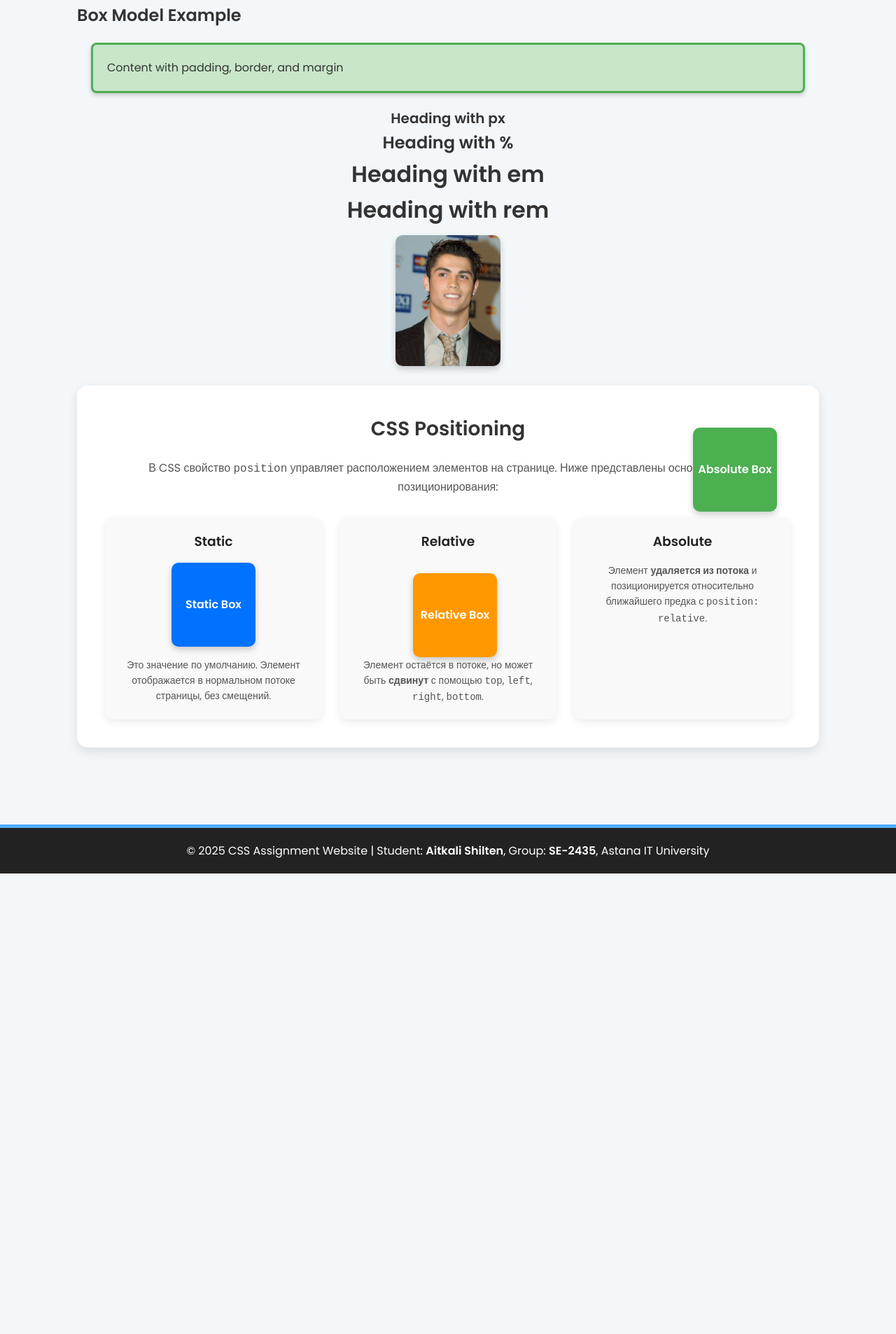
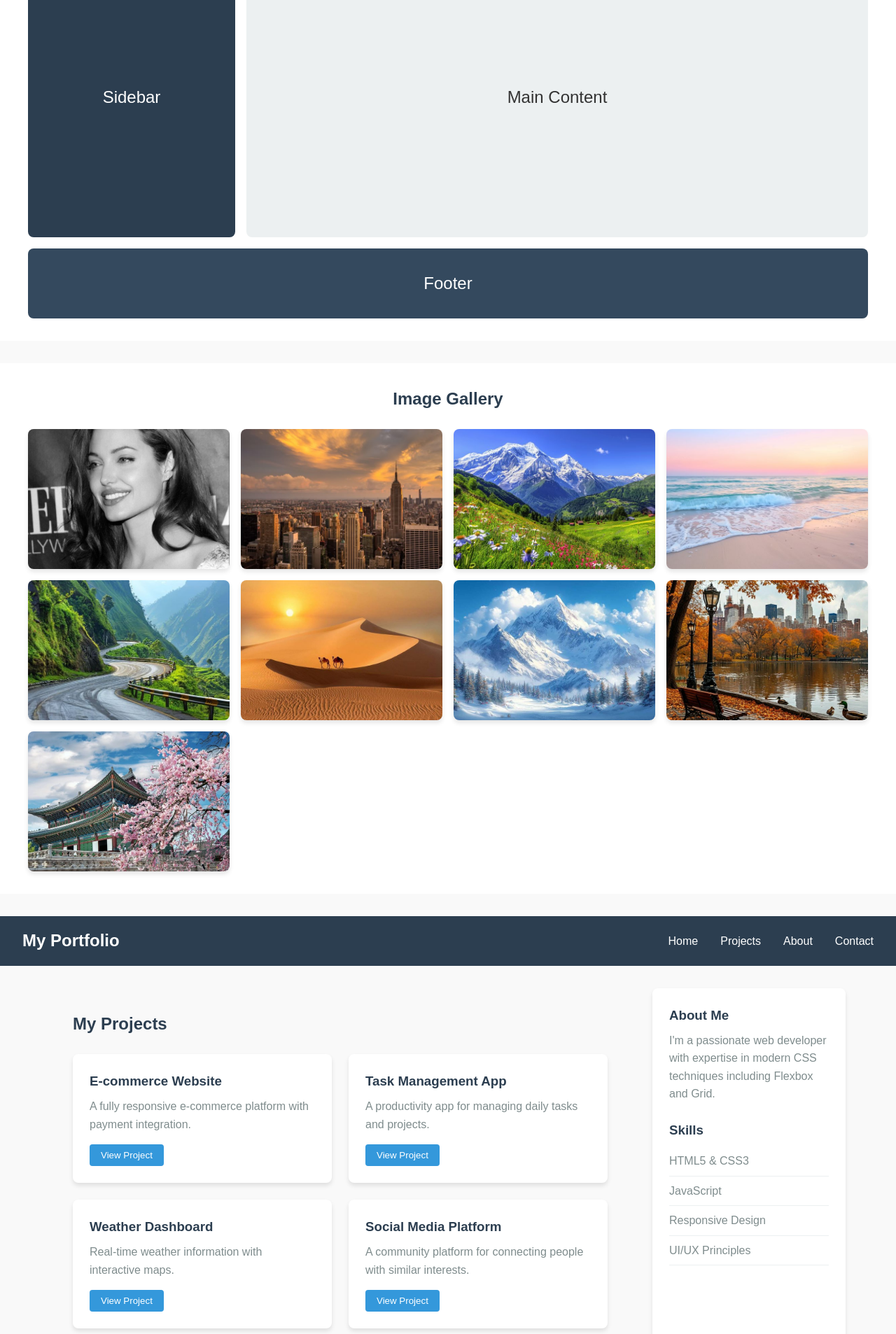
Before and after one commit to aitkali08/WEB, a plain HTML site: page index.html in a window 1280 px wide. Shown: the part 894-2800 px from the top of the page at 70% size. Before the commit the page ends 2142 px from the top, so only its background shows below. Drawn offline with Linux system fonts and the light colour scheme.

Commit message:
Add files via upload

```diff
--- a/index.html
+++ b/index.html
@@ -3,133 +3,186 @@
 	<head>
 		<meta charset="UTF-8" />
 		<meta name="viewport" content="width=device-width, initial-scale=1.0" />
-		<title>CSS Assignment Website</title>
+		<title>Advanced CSS Assignment - Flexbox & Grid</title>
 		<link rel="stylesheet" href="style.css" />
-		<link rel="icon" type="image/png" href="favicon.png" />
-		<link
-			href="https://fonts.googleapis.com/css2?family=Poppins:wght@400;600&display=swap"
-			rel="stylesheet"
-		/>
-		<style>
-			h2.internal-heading {
-				color: #008080;
-				font-family: 'Courier New', monospace;
-				text-align: center;
-			}
-		</style>
 	</head>
 	<body>
-		<header class="header">
-			<h1 id="main-heading">My CSS Assignment Website</h1>
+		<!-- Part 1: Flexbox -->
+
+		<!-- Task 0: Navigation Bar -->
+		<header class="navbar">
+			<div class="logo">
+				<h2>MyWebsite</h2>
+			</div>
 			<nav>
-				<ul class="nav">
+				<ul class="nav-links">
 					<li><a href="#">Home</a></li>
 					<li><a href="#">About</a></li>
-					<li><a href="#">Projects</a></li>
+					<li><a href="#">Services</a></li>
+					<li><a href="#">Portfolio</a></li>
 					<li><a href="#">Contact</a></li>
 				</ul>
 			</nav>
 		</header>
 
-		<section class="hero">
-			<div class="hero-text">
-				<h2>Welcome to My Creative Website</h2>
+		<!-- Task 1: Card Row -->
+		<section class="card-section">
+			<h2>Our Services</h2>
+			<div class="card-container">
+				<div class="card">
+					<img src="photo1.jpeg" width="300" height="200" alt="Web Design" />
+					<h3>Web Design</h3>
 					<p>
-					This project shows how a student can style a website using
-					<span class="highlight">CSS</span> beautifully.
+						We create beautiful, responsive websites that work perfectly on all
+						devices.
 					</p>
-				<button class="btn">Explore More</button>
+					<button>Learn More</button>
 				</div>
-			<div class="hero-img">
-				<img src="Ron.jpeg" alt="Example photo" />
+				<div class="card">
+					<img src="photo2.jpeg" width="300" height="200" alt="Development" />
+					<h3>Development</h3>
+					<p>
+						Our developers build robust applications using the latest
+						technologies.
+					</p>
+					<button>Learn More</button>
+				</div>
+				<div class="card">
+					<img src="photo3.jpeg" width="300" height="200" alt="SEO" />
+					<h3>SEO Optimization</h3>
+					<p>
+						Improve your search engine rankings with our proven SEO strategies.
+					</p>
+					<button>Learn More</button>
+				</div>
 			</div>
 		</section>
 
-		<main class="container">
-			<h2 class="internal-heading">This Heading Uses Internal CSS</h2>
+		<!-- Part 2: Grid System -->
 
-			<section class="cards">
-				<div class="card">
-					<h3>Box Model</h3>
-					<p>
-						Borders, margins, and padding styled with shadows for clean design.
-					</p>
-				</div>
-				<div class="card">
-					<h3>Positioning</h3>
-					<p>Static, relative, absolute, and fixed positioning in action.</p>
-				</div>
-				<div class="card">
-					<h3>Float & Clear</h3>
-					<p>Left and right floated boxes with clearfix applied.</p>
+		<!-- Task 2: Page Layout with Grid Areas -->
+		<section class="grid-layout">
+			<h2>Grid Layout Example</h2>
+			<div class="grid-container">
+				<header class="grid-header">Header</header>
+				<aside class="grid-sidebar">Sidebar</aside>
+				<main class="grid-main">Main Content</main>
+				<footer class="grid-footer">Footer</footer>
 			</div>
 		</section>
 
-			<section class="float-demo">
-				<h2>Float and Clear Example</h2>
-				<div class="float-box left">Left Box</div>
-				<div class="float-box right">Right Box</div>
-				<div class="clearfix"></div>
-			</section>
-
-			<section class="boxmodel-demo">
-				<h2>Box Model Example</h2>
-				<div class="box">Content with padding, border, and margin</div>
-			</section>
-
-			<section class="sizing">
-				<h2 style="font-size: 20px">Heading with px</h2>
-				<h2 style="font-size: 150%">Heading with %</h2>
-				<h2 style="font-size: 2em">Heading with em</h2>
-				<h3 style="font-size: 2rem">Heading with rem</h3>
-				<img src="Ron.jpeg" alt="Example image" />
-			</section>
-
-			<section class="positions container">
-				<h2>CSS Positioning</h2>
-				<p class="pos-intro">
-					В CSS свойство <code>position</code> управляет расположением элементов
-					на странице. Ниже представлены основные типы позиционирования:
-				</p>
-
-				<div class="pos-grid">
-					<div class="pos-card">
-						<h3>Static</h3>
-						<div class="pos-box static">Static Box</div>
-						<p>
-							Это значение по умолчанию. Элемент отображается в нормальном
-							потоке страницы, без смещений.
-						</p>
+		<!-- Task 3: Image Gallery -->
+		<section class="gallery-section">
+			<h2>Image Gallery</h2>
+			<div class="gallery-container">
+				<div class="gallery-item">
+					<img src="photo4.jpeg" width="300" height="200" widalt="Image 1" />
+					<div class="caption">Beautiful Landscape</div>
 				</div>
-
-					<div class="pos-card">
-						<h3>Relative</h3>
-						<div class="pos-box relative">Relative Box</div>
-						<p>
-							Элемент остаётся в потоке, но может быть <b>сдвинут</b> с помощью
-							<code>top</code>, <code>left</code>, <code>right</code>,
-							<code>bottom</code>.
-						</p>
+				<div class="gallery-item">
+					<img src="photo5.jpeg" width="300" height="200" widalt="Image 1" />
+					<div class="caption">City View</div>
 				</div>
-
-					<div class="pos-card">
-						<h3>Absolute</h3>
-						<div class="pos-box absolute">Absolute Box</div>
-						<p>
-							Элемент <b>удаляется из потока</b> и позиционируется относительно
-							ближайшего предка с <code>position: relative</code>.
-						</p>
+				<div class="gallery-item">
+					<img src="photo6.jpeg" width="300" height="200" widalt="Image 1" />
+					<div class="caption">Mountain Range</div>
+				</div>
+				<div class="gallery-item">
+					<img src="photo7.jpeg" width="300" height="200" widalt="Image 1" />
+					<div class="caption">Ocean Waves</div>
+				</div>
+				<div class="gallery-item">
+					<img src="photo8.jpeg" width="300" height="200" widalt="Image 1" />
+					<div class="caption">Forest Path</div>
+				</div>
+				<div class="gallery-item">
+					<img src="photo9.jpeg" width="300" height="200" widalt="Image 1" />
+					<div class="caption">Desert Sunset</div>
+				</div>
+				<div class="gallery-item">
+					<img src="photo10.jpeg" width="300" height="200" widalt="Image 1" />
+					<div class="caption">Winter Wonderland</div>
+				</div>
+				<div class="gallery-item">
+					<img src="photo11.jpeg" width="300" height="200" widalt="Image 1" />
+					<div class="caption">Autumn Colors</div>
+				</div>
+				<div class="gallery-item">
+					<img src="photo12.jpeg" width="300" height="200" widalt="Image 1" />
+					<div class="caption">Spring Blossoms</div>
 				</div>
 			</div>
 		</section>
+
+		<!-- Part 3: Combining Flexbox & Grid -->
+
+		<!-- Task 4: Portfolio Page -->
+		<div class="portfolio-container">
+			<header class="portfolio-header">
+				<div class="portfolio-logo">
+					<h2>My Portfolio</h2>
+				</div>
+				<nav class="portfolio-nav">
+					<ul>
+						<li><a href="#">Home</a></li>
+						<li><a href="#">Projects</a></li>
+						<li><a href="#">About</a></li>
+						<li><a href="#">Contact</a></li>
+					</ul>
+				</nav>
+			</header>
+
+			<main class="portfolio-main">
+				<section class="projects">
+					<h2>My Projects</h2>
+					<div class="project-cards">
+						<div class="project-card">
+							<h3>E-commerce Website</h3>
+							<p>
+								A fully responsive e-commerce platform with payment integration.
+							</p>
+							<button>View Project</button>
+						</div>
+						<div class="project-card">
+							<h3>Task Management App</h3>
+							<p>A productivity app for managing daily tasks and projects.</p>
+							<button>View Project</button>
+						</div>
+						<div class="project-card">
+							<h3>Weather Dashboard</h3>
+							<p>Real-time weather information with interactive maps.</p>
+							<button>View Project</button>
+						</div>
+						<div class="project-card">
+							<h3>Social Media Platform</h3>
+							<p>
+								A community platform for connecting people with similar
+								interests.
+							</p>
+							<button>View Project</button>
+						</div>
+					</div>
+				</section>
+
+				<aside class="portfolio-sidebar">
+					<h3>About Me</h3>
+					<p>
+						I'm a passionate web developer with expertise in modern CSS
+						techniques including Flexbox and Grid.
+					</p>
+					<h3>Skills</h3>
+					<ul>
+						<li>HTML5 & CSS3</li>
+						<li>JavaScript</li>
+						<li>Responsive Design</li>
+						<li>UI/UX Principles</li>
+					</ul>
+				</aside>
 			</main>
 
-		<footer class="footer">
-			<p>
-				&copy; 2025 CSS Assignment Website | Student:
-				<strong>Aitkali Shilten</strong>, Group: <strong>SE-2435</strong>,
-				Astana IT University
-			</p>
+			<footer class="portfolio-footer">
+				<p>&copy; 2023 My Portfolio. All rights reserved.</p>
 			</footer>
+		</div>
 	</body>
 </html>
--- a/style.css
+++ b/style.css
@@ -1,3 +1,4 @@
+/* Reset and Base Styles */
 * {
 	margin: 0;
 	padding: 0;
@@ -5,244 +6,390 @@
 }
 
 body {
-	font-family: 'Poppins', sans-serif;
-	background: #f4f7fa;
+	font-family: 'Arial', sans-serif;
+	line-height: 1.6;
 	color: #333;
-	line-height: 1.6;
+	background-color: #f9f9f9;
 }
 
-.header {
-	background: linear-gradient(90deg, #4facfe, #00f2fe);
-	color: white;
-	text-align: center;
-	padding: 20px;
-	box-shadow: 0 2px 5px rgba(0, 0, 0, 0.2);
+section {
+	padding: 2rem;
+	margin-bottom: 2rem;
 }
 
-.nav {
-	list-style: none;
-	display: flex;
-	justify-content: center;
-	margin-top: 10px;
+h2 {
+	margin-bottom: 1.5rem;
+	text-align: center;
+	color: #2c3e50;
 }
 
-.nav li {
-	margin: 0 15px;
+/* Part 1: Flexbox */
+
+/* Task 0: Navigation Bar */
+.navbar {
+	display: flex;
+	justify-content: space-between;
+	align-items: center;
+	padding: 1rem 2rem;
+	background-color: #2c3e50;
+	color: white;
 }
 
-.nav a {
+.logo h2 {
+	margin: 0;
+	color: white;
+}
+
+.nav-links {
+	display: flex;
+	list-style: none;
+	gap: 2rem;
+}
+
+.nav-links a {
 	color: white;
 	text-decoration: none;
-	font-weight: 600;
 	transition: color 0.3s;
 }
 
-.nav a:hover {
-	color: #222;
+.nav-links a:hover {
+	color: #3498db;
 }
 
-.hero {
+/* Task 1: Card Row */
+.card-section {
+	background-color: white;
+}
+
+.card-container {
+	display: flex;
+	gap: 2rem;
+	justify-content: center;
+}
+
+.card {
+	display: flex;
+	flex-direction: column;
+	background: white;
+	border-radius: 8px;
+	overflow: hidden;
+	box-shadow: 0 4px 6px rgba(0, 0, 0, 0.1);
+	transition: transform 0.3s, box-shadow 0.3s;
+	flex: 1;
+	max-width: 300px;
+}
+
+.card:hover {
+	transform: translateY(-10px);
+	box-shadow: 0 10px 20px rgba(0, 0, 0, 0.2);
+}
+
+.card img {
+	width: 100%;
+	height: 200px;
+	object-fit: cover;
+}
+
+.card h3 {
+	padding: 1rem 1rem 0.5rem;
+	color: #2c3e50;
+}
+
+.card p {
+	padding: 0 1rem;
+	flex-grow: 1;
+	color: #7f8c8d;
+}
+
+.card button {
+	margin: 1rem;
+	padding: 0.5rem 1rem;
+	background-color: #3498db;
+	color: white;
+	border: none;
+	border-radius: 4px;
+	cursor: pointer;
+	transition: background-color 0.3s;
+}
+
+.card button:hover {
+	background-color: #2980b9;
+}
+
+/* Part 2: Grid System */
+
+/* Task 2: Page Layout with Grid Areas */
+.grid-layout {
+	background-color: white;
+}
+
+.grid-container {
+	display: grid;
+	grid-template-areas:
+		'header header'
+		'sidebar main'
+		'footer footer';
+	grid-template-rows: 100px 400px 100px;
+	grid-template-columns: 1fr 3fr;
+	gap: 1rem;
+	max-width: 1200px;
+	margin: 0 auto;
+}
+
+.grid-header {
+	grid-area: header;
+	background-color: #3498db;
+	display: flex;
+	align-items: center;
+	justify-content: center;
+	color: white;
+	font-size: 1.5rem;
+	border-radius: 8px;
+}
+
+.grid-sidebar {
+	grid-area: sidebar;
+	background-color: #2c3e50;
+	display: flex;
+	align-items: center;
+	justify-content: center;
+	color: white;
+	font-size: 1.5rem;
+	border-radius: 8px;
+}
+
+.grid-main {
+	grid-area: main;
+	background-color: #ecf0f1;
+	display: flex;
+	align-items: center;
+	justify-content: center;
+	font-size: 1.5rem;
+	border-radius: 8px;
+}
+
+.grid-footer {
+	grid-area: footer;
+	background-color: #34495e;
+	display: flex;
+	align-items: center;
+	justify-content: center;
+	color: white;
+	font-size: 1.5rem;
+	border-radius: 8px;
+}
+
+/* Task 3: Image Gallery */
+.gallery-section {
+	background-color: white;
+}
+
+.gallery-container {
+	display: grid;
+	grid-template-columns: repeat(auto-fill, minmax(250px, 1fr));
+	gap: 1rem;
+	max-width: 1200px;
+	margin: 0 auto;
+}
+
+.gallery-item {
+	position: relative;
+	overflow: hidden;
+	border-radius: 8px;
+	box-shadow: 0 4px 6px rgba(0, 0, 0, 0.1);
+	transition: transform 0.3s;
+}
+
+.gallery-item:hover {
+	transform: scale(1.05);
+}
+
+.gallery-item img {
+	width: 100%;
+	height: 200px;
+	object-fit: cover;
+	display: block;
+}
+
+.caption {
+	position: absolute;
+	bottom: 0;
+	left: 0;
+	right: 0;
+	background-color: rgba(0, 0, 0, 0.7);
+	color: white;
+	padding: 0.5rem;
+	transform: translateY(100%);
+	transition: transform 0.3s;
+}
+
+.gallery-item:hover .caption {
+	transform: translateY(0);
+}
+
+/* Part 3: Combining Flexbox & Grid */
+
+/* Task 4: Portfolio Page */
+.portfolio-container {
+	display: grid;
+	grid-template-rows: auto 1fr auto;
+	min-height: 100vh;
+}
+
+.portfolio-header {
 	display: flex;
 	justify-content: space-between;
 	align-items: center;
-	padding: 40px;
-	background: white;
-	margin: 20px auto;
-	max-width: 1100px;
-	border-radius: 12px;
-	box-shadow: 0 4px 15px rgba(0, 0, 0, 0.1);
+	padding: 1rem 2rem;
+	background-color: #2c3e50;
+	color: white;
 }
 
-.hero-text {
-	max-width: 55%;
+.portfolio-logo h2 {
+	margin: 0;
+	color: white;
 }
 
-.hero-img img {
-	width: 220px;
-	border-radius: 15px;
-	box-shadow: 0 4px 10px rgba(0, 0, 0, 0.2);
+.portfolio-nav ul {
+	display: flex;
+	list-style: none;
+	gap: 2rem;
 }
 
-.highlight {
-	background: #ffe082;
-	padding: 3px 8px;
-	border-radius: 5px;
+.portfolio-nav a {
+	color: white;
+	text-decoration: none;
+	transition: color 0.3s;
 }
 
-.btn {
-	margin-top: 15px;
-	padding: 10px 20px;
-	border: none;
-	background: #4facfe;
-	color: white;
-	font-size: 16px;
-	border-radius: 25px;
-	cursor: pointer;
-	transition: 0.3s;
+.portfolio-nav a:hover {
+	color: #3498db;
 }
 
-.btn:hover {
-	background: #00c6ff;
+.portfolio-main {
+	display: grid;
+	grid-template-columns: 3fr 1fr;
+	gap: 2rem;
+	padding: 2rem;
+	max-width: 1200px;
+	margin: 0 auto;
+	width: 100%;
 }
 
-.container {
-	max-width: 1100px;
-	margin: 20px auto;
-	padding: 20px;
+.projects h2 {
+	text-align: left;
 }
 
-.cards {
+.project-cards {
 	display: grid;
-	grid-template-columns: repeat(auto-fit, minmax(250px, 1fr));
-	gap: 20px;
-	margin-bottom: 40px;
+	grid-template-columns: repeat(auto-fill, minmax(250px, 1fr));
+	gap: 1.5rem;
 }
 
-.card {
+.project-card {
+	display: flex;
+	flex-direction: column;
 	background: white;
-	padding: 20px;
-	border-radius: 12px;
-	box-shadow: 0 4px 10px rgba(0, 0, 0, 0.1);
+	padding: 1.5rem;
+	border-radius: 8px;
+	box-shadow: 0 4px 6px rgba(0, 0, 0, 0.1);
 	transition: transform 0.3s;
 }
 
-.card:hover {
+.project-card:hover {
 	transform: translateY(-5px);
 }
 
-.float-demo {
-	margin: 40px 0;
+.project-card h3 {
+	color: #2c3e50;
+	margin-bottom: 0.5rem;
 }
 
-.float-box {
-	width: 45%;
-	padding: 20px;
-	background: #e3f2fd;
-	border: 2px solid #2196f3;
-	border-radius: 8px;
+.project-card p {
+	color: #7f8c8d;
+	margin-bottom: 1rem;
+	flex-grow: 1;
 }
 
-.left {
-	float: left;
+.project-card button {
+	padding: 0.5rem 1rem;
+	background-color: #3498db;
+	color: white;
+	border: none;
+	border-radius: 4px;
+	cursor: pointer;
+	transition: background-color 0.3s;
+	align-self: flex-start;
 }
 
-.right {
-	float: right;
+.project-card button:hover {
+	background-color: #2980b9;
 }
 
-.clearfix {
-	clear: both;
+.portfolio-sidebar {
+	background: white;
+	padding: 1.5rem;
+	border-radius: 8px;
+	box-shadow: 0 4px 6px rgba(0, 0, 0, 0.1);
 }
 
-.boxmodel-demo .box {
-	margin: 20px;
-	padding: 20px;
-	border: 3px solid #4caf50;
-	background: #c8e6c9;
-	border-radius: 8px;
-	box-shadow: 0 3px 6px rgba(0, 0, 0, 0.2);
+.portfolio-sidebar h3 {
+	color: #2c3e50;
+	margin-bottom: 0.5rem;
 }
 
-.sizing {
-	text-align: center;
+.portfolio-sidebar p {
+	color: #7f8c8d;
+	margin-bottom: 1.5rem;
 }
 
-.sizing img {
-	width: 150px;
-	margin-top: 10px;
-	border-radius: 10px;
-	box-shadow: 0 4px 8px rgba(0, 0, 0, 0.2);
+.portfolio-sidebar ul {
+	list-style: none;
 }
 
-.footer {
-	text-align: center;
-	padding: 20px;
-	background: #222;
-	color: white;
-	margin-top: 40px;
-	border-top: 5px solid #4facfe;
-}
-.positions {
-	background: #fff;
-	padding: 40px;
-	border-radius: 15px;
-	box-shadow: 0 6px 15px rgba(0, 0, 0, 0.1);
-	margin-bottom: 50px;
-	position: relative; /* чтобы absolute работал внутри */
+.portfolio-sidebar li {
+	padding: 0.5rem 0;
+	color: #7f8c8d;
+	border-bottom: 1px solid #ecf0f1;
 }
 
-.positions h2 {
+.portfolio-footer {
+	background-color: #34495e;
+	color: white;
 	text-align: center;
-	margin-bottom: 20px;
-	font-size: 28px;
-	color: #333;
+	padding: 1rem;
 }
 
-.pos-intro {
-	text-align: center;
-	font-size: 16px;
-	margin-bottom: 30px;
-	color: #555;
+/* Responsive Design */
+@media (max-width: 768px) {
+	.card-container {
+		flex-direction: column;
+		align-items: center;
 	}
 
-.pos-grid {
-	display: grid;
-	grid-template-columns: repeat(auto-fit, minmax(280px, 1fr));
-	gap: 25px;
+	.grid-container {
+		grid-template-areas:
+			'header'
+			'sidebar'
+			'main'
+			'footer';
+		grid-template-columns: 1fr;
+		grid-template-rows: 80px 100px 300px 80px;
 	}
 
-.pos-card {
-	background: #f9f9f9;
-	padding: 20px;
-	border-radius: 12px;
-	box-shadow: 0 4px 12px rgba(0, 0, 0, 0.08);
-	text-align: center;
-	transition: transform 0.3s ease;
+	.portfolio-main {
+		grid-template-columns: 1fr;
 	}
 
-.pos-card:hover {
-	transform: translateY(-5px);
+	.navbar,
+	.portfolio-header {
+		flex-direction: column;
+		gap: 1rem;
 	}
 
-.pos-card h3 {
-	margin-bottom: 15px;
-	color: #222;
+	.nav-links,
+	.portfolio-nav ul {
+		flex-wrap: wrap;
+		justify-content: center;
 	}
-
-.pos-card p {
-	font-size: 14px;
-	color: #555;
-	margin-top: 15px;
 }
-
-.pos-box {
-	width: 120px;
-	height: 120px;
-	margin: 0 auto;
-	display: flex;
-	align-items: center;
-	justify-content: center;
-	color: #fff;
-	font-weight: bold;
-	border-radius: 10px;
-	box-shadow: 0 4px 10px rgba(0, 0, 0, 0.2);
-}
-
-.static {
-	background: #0072ff;
-	position: static;
-}
-
-.relative {
-	background: #ff9800;
-	position: relative;
-	top: 15px;
-	left: 10px;
-}
-
-.absolute {
-	background: #4caf50;
-	position: absolute;
-	top: 60px;
-	right: 60px;
-}
```
Also changed, not shown: photo1.jpeg (added), photo10.jpeg (added), photo11.jpeg (added), photo12.jpeg (added), photo2.jpeg (added), photo3.jpeg (added), photo4.jpeg (added), photo5.jpeg (added), photo6.jpeg (added), photo7.jpeg (added), photo8.jpeg (added), photo9.jpeg (added). Lines whose indentation alone changed are shown as unchanged.
